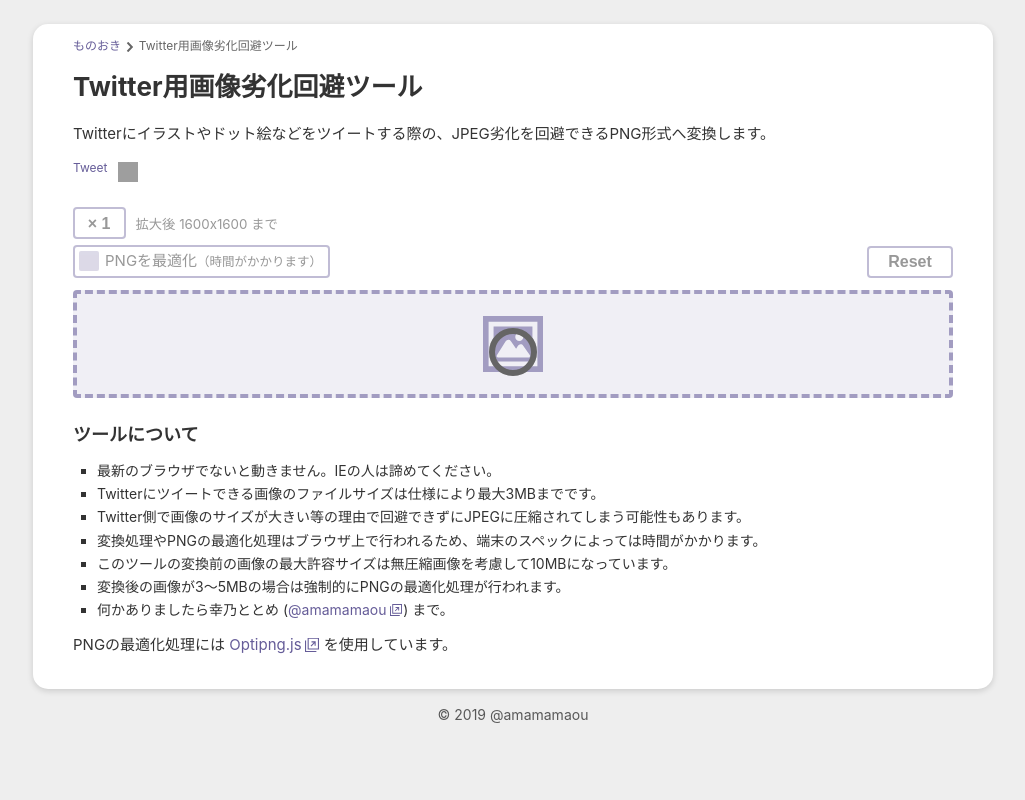
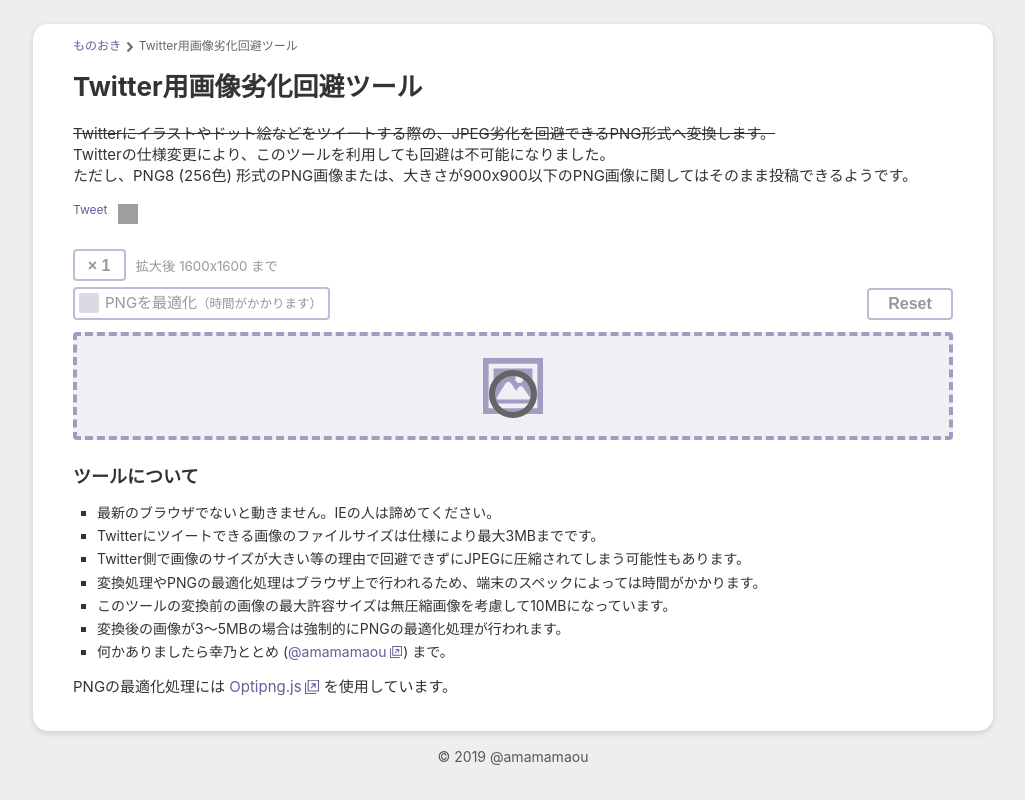
Before and after one commit to amamamaou/amamamaou.github.io, a website: page twitter_image/index.html in a window 1280 px wide. Shown: the whole page, without its empty margins (127-1152 px from the left). Drawn offline with nearby package versions, Linux system fonts and the light colour scheme; grey boxes are pictures that could not be loaded; a script that the page names is missing.

Commit message:
Twitter仕様変更について追記

```diff
--- a/twitter_image/index.html
+++ b/twitter_image/index.html
@@ -27,7 +27,9 @@
   </aside>
 
   <h1>Twitter用画像劣化回避ツール</h1>
-  <p class="description">Twitterにイラストやドット絵などをツイートする際の、JPEG劣化を回避できるPNG形式へ変換します。</p>
+  <p class="description"><del>Twitterにイラストやドット絵などをツイートする際の、JPEG劣化を回避できるPNG形式へ変換します。</del><br>
+    Twitterの仕様変更により、このツールを利用しても回避は不可能になりました。<br>
+   ただし、PNG8 (256色) 形式のPNG画像または、大きさが900x900以下のPNG画像に関してはそのまま投稿できるようです。</p>
 
   <ul class="snsButton">
     <li>
```
Also changed, not shown: index.html (+1 -1 lines).
